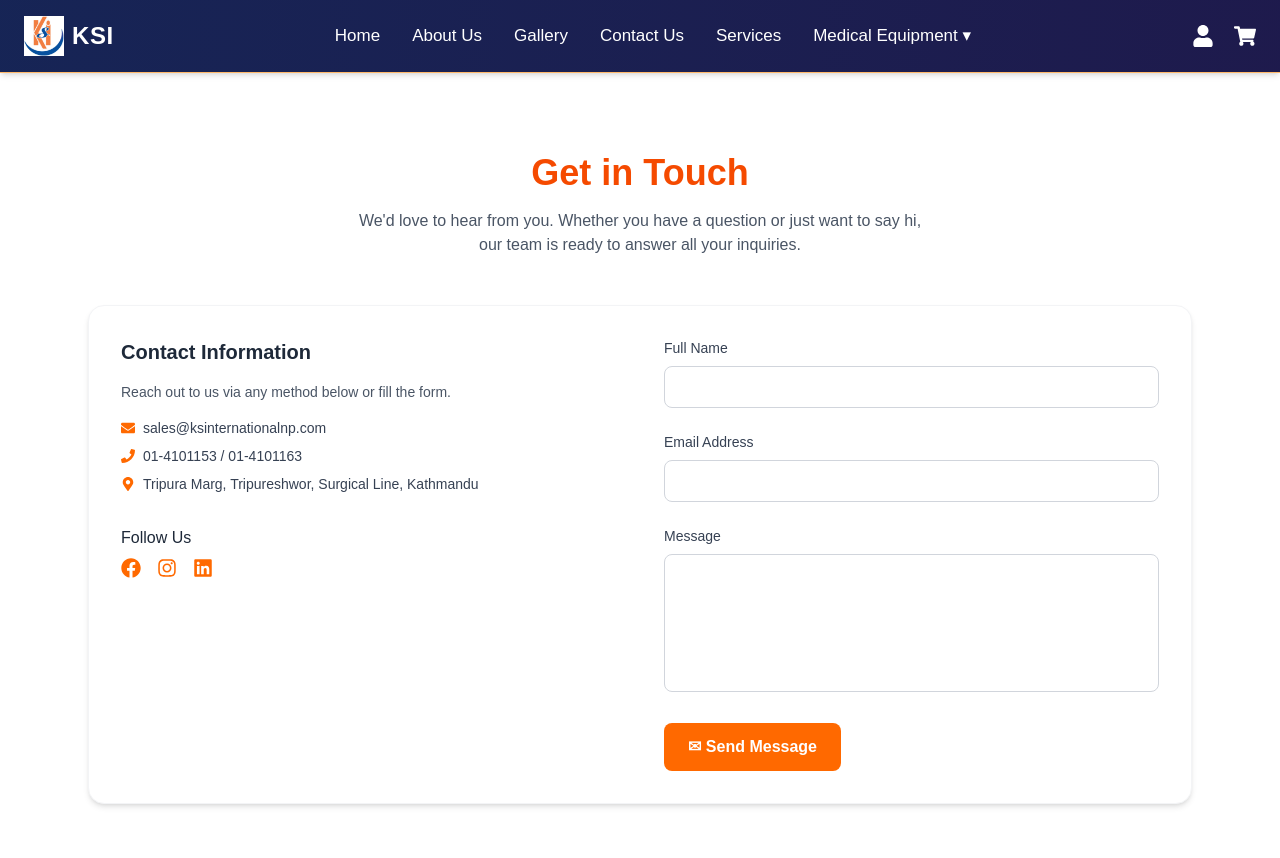
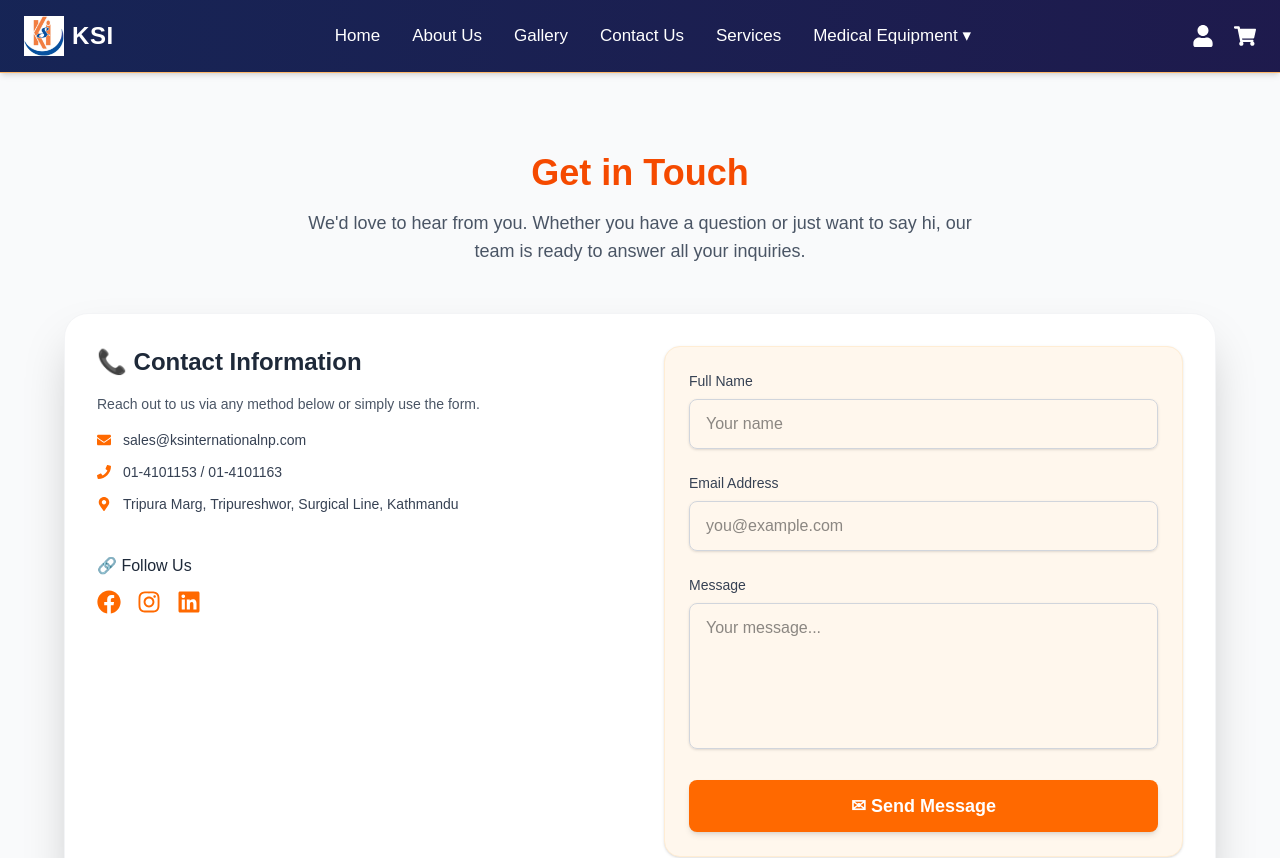
Before and after one commit to RoshanPanthi11/WebshopFrontend, a Next.js app: page /contact in a window 1280 px wide. Shown: the top 858 px of the page. Built offline with nearby package versions, Linux system fonts and the light colour scheme.

Commit message:
buy feature and contact page

```diff
--- a/app/contact/page.js
+++ b/app/contact/page.js
@@ -1,7 +1,14 @@
 'use client';
 
 import { useState } from 'react';
-import { FaEnvelope, FaPhone, FaMapMarkerAlt, FaFacebook, FaInstagram, FaLinkedin } from 'react-icons/fa';
+import {
+  FaEnvelope,
+  FaPhone,
+  FaMapMarkerAlt,
+  FaFacebook,
+  FaInstagram,
+  FaLinkedin,
+} from 'react-icons/fa';
 
 export default function ContactUs() {
   const [formData, setFormData] = useState({ name: '', email: '', message: '' });
@@ -17,47 +24,56 @@ export default function ContactUs() {
   };
 
   return (
-    <div className="max-w-6xl mx-auto px-6 py-20">
-      <h1 className="text-4xl font-bold text-orange-600 text-center mb-4">Get in Touch</h1>
-      <p className="text-gray-600 text-center mb-12 max-w-xl mx-auto">
+    <section className="bg-gray-50 py-20 px-4 sm:px-6 lg:px-8">
+      <div className="max-w-6xl mx-auto">
+        <h1 className="text-4xl font-bold text-orange-600 text-center mb-4"> Get in Touch</h1>
+        <p className="text-gray-600 text-center mb-12 max-w-2xl mx-auto text-lg">
           We'd love to hear from you. Whether you have a question or just want to say hi, our team is ready to answer all your inquiries.
         </p>
 
-      <div className="grid grid-cols-1 md:grid-cols-2 gap-12 bg-white p-8 rounded-2xl shadow-md border border-gray-100">
-        {/* Left Info Panel */}
-        <div className="space-y-8">
+        <div className="grid grid-cols-1 md:grid-cols-2 gap-12 bg-white p-8 rounded-3xl shadow-2xl border border-gray-100">
+          {/* Left Panel */}
+          <div className="space-y-10">
             <div className="space-y-4">
-            <h3 className="text-xl font-semibold text-gray-800">Contact Information</h3>
-            <p className="text-sm text-gray-600">Reach out to us via any method below or fill the form.</p>
+              <h3 className="text-2xl font-semibold text-gray-800">📞 Contact Information</h3>
+              <p className="text-gray-600 text-sm">
+                Reach out to us via any method below or simply use the form.
+              </p>
 
-            <div className="space-y-2 text-gray-700 text-sm">
-              <p className="flex items-center gap-2">
+              <div className="space-y-3 text-gray-700 text-sm">
+                <p className="flex items-center gap-3">
                   <FaEnvelope className="text-orange-500" /> sales@ksinternationalnp.com
                 </p>
-              <p className="flex items-center gap-2">
+                <p className="flex items-center gap-3">
                   <FaPhone className="text-orange-500" /> 01-4101153 / 01-4101163
                 </p>
-              <p className="flex items-center gap-2">
-                <FaMapMarkerAlt className="text-orange-500" /> Tripura Marg, Tripureshwor, Surgical Line, Kathmandu
+                <p className="flex items-center gap-3">
+                  <FaMapMarkerAlt className="text-orange-500" />
+                  Tripura Marg, Tripureshwor, Surgical Line, Kathmandu
                 </p>
               </div>
             </div>
 
-          {/* Social Links */}
+            {/* Social Media */}
             <div>
-            <h4 className="text-md font-medium text-gray-800 mb-2">Follow Us</h4>
-            <div className="flex gap-4 text-orange-500 text-xl">
-              <a href="#" aria-label="Facebook" className="hover:text-orange-600"><FaFacebook /></a>
-              <a href="#" aria-label="Instagram" className="hover:text-orange-600"><FaInstagram /></a>
-              <a href="#" aria-label="LinkedIn" className="hover:text-orange-600"><FaLinkedin /></a>
+              <h4 className="text-md font-medium text-gray-800 mb-3">🔗 Follow Us</h4>
+              <div className="flex gap-4 text-orange-500 text-2xl">
+                <a href="#" aria-label="Facebook" className="hover:text-orange-600 transition"><FaFacebook /></a>
+                <a href="#" aria-label="Instagram" className="hover:text-orange-600 transition"><FaInstagram /></a>
+                <a href="#" aria-label="LinkedIn" className="hover:text-orange-600 transition"><FaLinkedin /></a>
               </div>
             </div>
           </div>
 
           {/* Contact Form */}
-        <form onSubmit={handleSubmit} className="space-y-6">
+          <form
+            onSubmit={handleSubmit}
+            className="space-y-6 bg-orange-50 p-6 rounded-2xl border border-orange-100 shadow-sm"
+          >
             <div>
-            <label htmlFor="name" className="block text-sm font-medium text-gray-700">Full Name</label>
+              <label htmlFor="name" className="block text-sm font-medium text-gray-700">
+                Full Name
+              </label>
               <input
                 type="text"
                 name="name"
@@ -65,12 +81,15 @@ export default function ContactUs() {
                 required
                 value={formData.name}
                 onChange={handleChange}
-              className="mt-2 w-full px-4 py-2 border border-gray-300 rounded-lg focus:outline-none focus:ring-2 focus:ring-orange-400"
+                className="mt-2 w-full px-4 py-3 border border-gray-300 rounded-lg focus:outline-none focus:ring-2 focus:ring-orange-400 shadow-sm transition"
+                placeholder="Your name"
               />
             </div>
 
             <div>
-            <label htmlFor="email" className="block text-sm font-medium text-gray-700">Email Address</label>
+              <label htmlFor="email" className="block text-sm font-medium text-gray-700">
+                Email Address
+              </label>
               <input
                 type="email"
                 name="email"
@@ -78,12 +97,15 @@ export default function ContactUs() {
                 required
                 value={formData.email}
                 onChange={handleChange}
-              className="mt-2 w-full px-4 py-2 border border-gray-300 rounded-lg focus:outline-none focus:ring-2 focus:ring-orange-400"
+                className="mt-2 w-full px-4 py-3 border border-gray-300 rounded-lg focus:outline-none focus:ring-2 focus:ring-orange-400 shadow-sm transition"
+                placeholder="you@example.com"
               />
             </div>
 
             <div>
-            <label htmlFor="message" className="block text-sm font-medium text-gray-700">Message</label>
+              <label htmlFor="message" className="block text-sm font-medium text-gray-700">
+                Message
+              </label>
               <textarea
                 name="message"
                 id="message"
@@ -91,18 +113,20 @@ export default function ContactUs() {
                 required
                 value={formData.message}
                 onChange={handleChange}
-              className="mt-2 w-full px-4 py-2 border border-gray-300 rounded-lg resize-none focus:outline-none focus:ring-2 focus:ring-orange-400"
+                className="mt-2 w-full px-4 py-3 border border-gray-300 rounded-lg resize-none focus:outline-none focus:ring-2 focus:ring-orange-400 shadow-sm transition"
+                placeholder="Your message..."
               />
             </div>
 
             <button
               type="submit"
-            className="bg-orange-500 hover:bg-orange-600 text-white px-6 py-3 rounded-lg font-semibold w-full md:w-auto transition"
+              className="w-full bg-orange-500 hover:bg-orange-600 text-white px-6 py-3 rounded-lg font-semibold text-lg shadow-md transition"
             >
               ✉ Send Message
             </button>
           </form>
         </div>
       </div>
+    </section>
   );
 }
```
Lines whose indentation alone changed are shown as unchanged.
